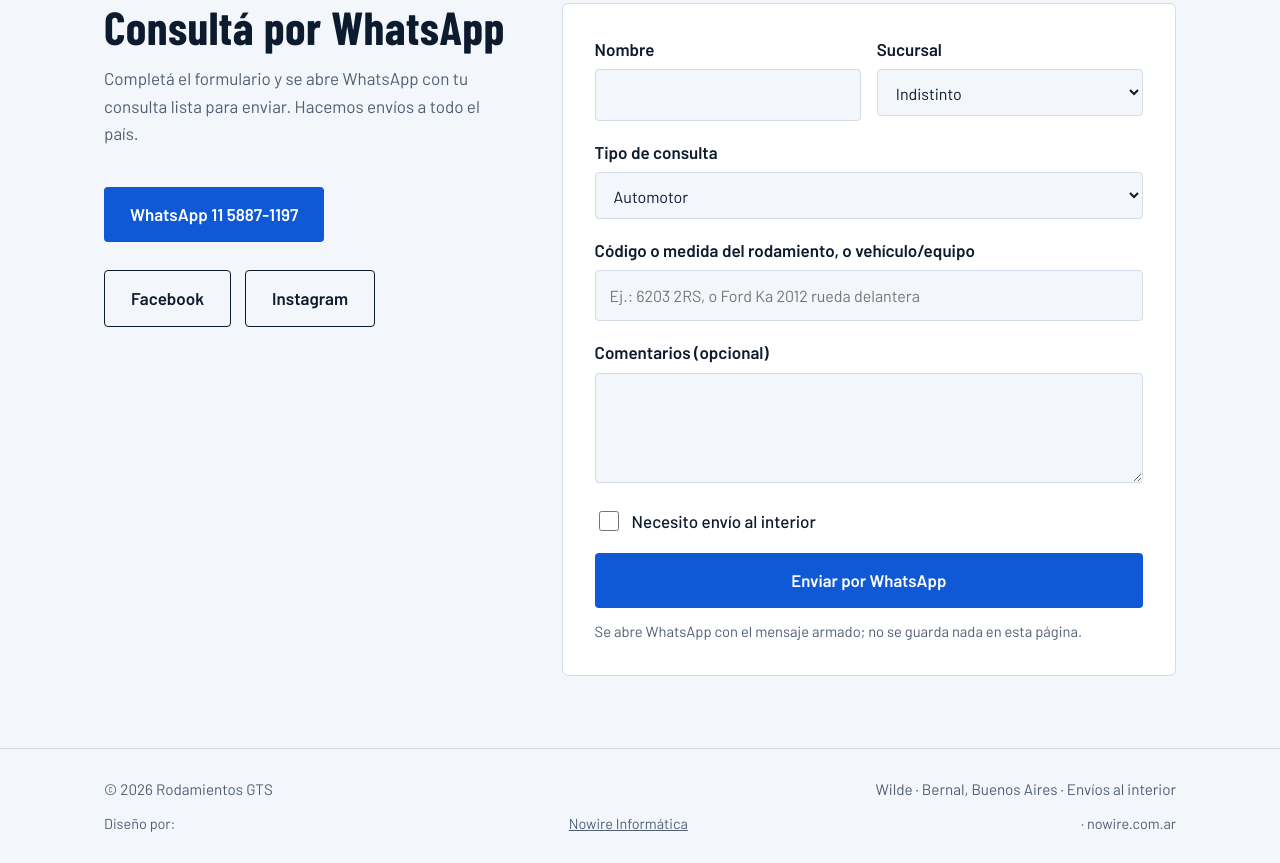
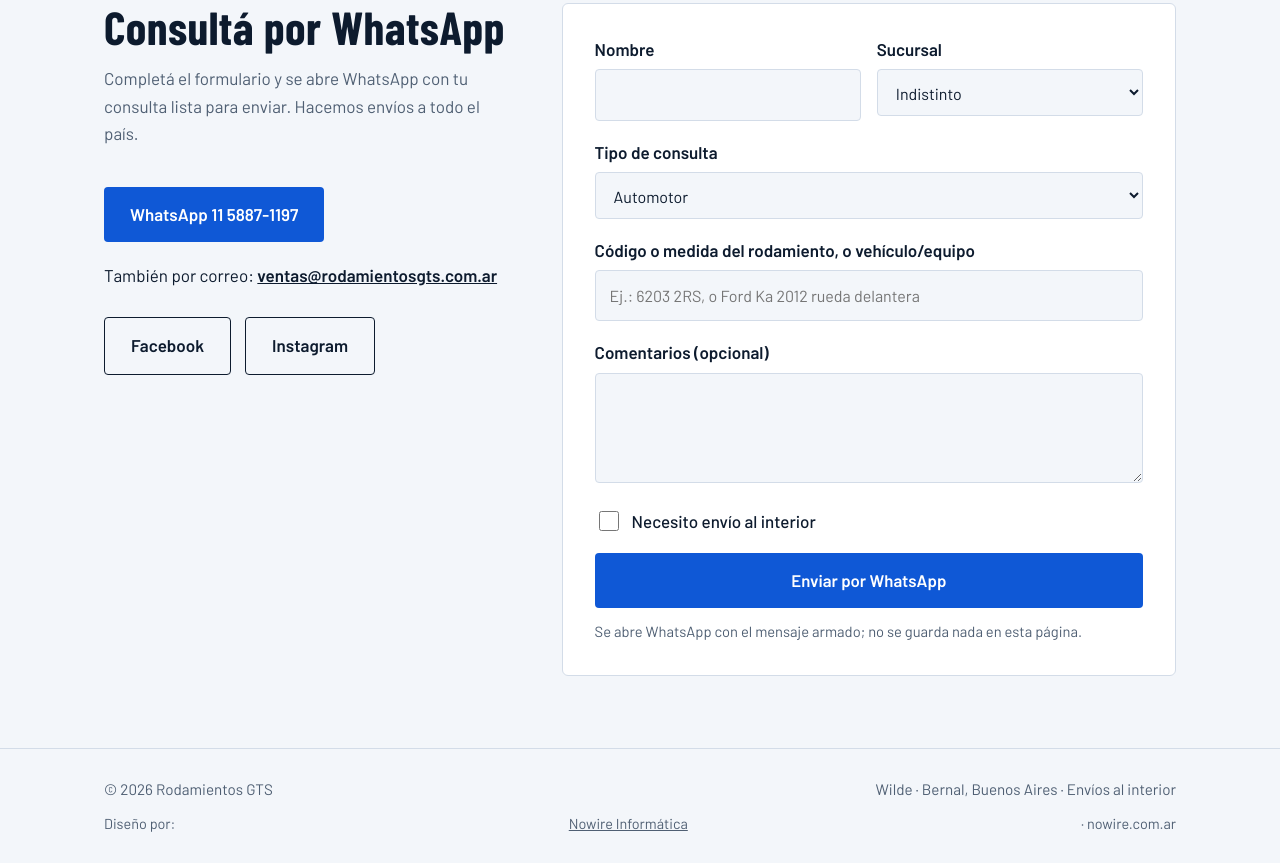
Before and after one commit to nowireinformatica/rodamientos_gts, a plain HTML site: page index.html in a window 1280 px wide. Shown: the part 3281-4144 px from the top of the page. Drawn offline with nearby package versions, Linux system fonts and the light colour scheme.

Commit message:
Add files via upload

```diff
--- a/index.html
+++ b/index.html
@@ -14,7 +14,7 @@
 <meta property="og:url" content="https://rodamientosgts.com.ar/">
 <meta property="og:image" content="https://rodamientosgts.com.ar/og.jpg">
 <meta name="twitter:card" content="summary_large_image">
-<script type="application/ld+json">{"@context": "https://schema.org", "@graph": [{"@type": "AutoPartsStore", "name": "Rodamientos GTS – Wilde", "url": "https://rodamientosgts.com.ar/", "image": "https://rodamientosgts.com.ar/og.jpg", "telephone": "+5491158871197", "address": {"@type": "PostalAddress", "streetAddress": "Fabián Onsari 1214", "addressLocality": "Wilde", "addressRegion": "Buenos Aires", "postalCode": "1875", "addressCountry": "AR"}, "sameAs": ["https://www.instagram.com/rodamientos.gts/", "https://www.facebook.com/gtsrodamientos"]}, {"@type": "AutoPartsStore", "name": "Rodamientos GTS – Bernal", "url": "https://rodamientosgts.com.ar/", "image": "https://rodamientosgts.com.ar/og.jpg", "telephone": "+5491158871197", "address": {"@type": "PostalAddress", "streetAddress": "Av. Dardo Rocha 600", "addressLocality": "Bernal Oeste", "addressRegion": "Buenos Aires", "postalCode": "1876", "addressCountry": "AR"}, "sameAs": ["https://www.instagram.com/rodamientos.gts/", "https://www.facebook.com/gtsrodamientos"]}]}</script>
+<script type="application/ld+json">{"@context": "https://schema.org", "@graph": [{"@type": "AutoPartsStore", "name": "Rodamientos GTS – Wilde", "url": "https://rodamientosgts.com.ar/", "image": "https://rodamientosgts.com.ar/og.jpg", "telephone": "+5491158871197", "email": "ventas@rodamientosgts.com.ar", "address": {"@type": "PostalAddress", "streetAddress": "Fabián Onsari 1214", "addressLocality": "Wilde", "addressRegion": "Buenos Aires", "postalCode": "1875", "addressCountry": "AR"}, "sameAs": ["https://www.instagram.com/rodamientos.gts/", "https://www.facebook.com/gtsrodamientos"]}, {"@type": "AutoPartsStore", "name": "Rodamientos GTS – Bernal", "url": "https://rodamientosgts.com.ar/", "image": "https://rodamientosgts.com.ar/og.jpg", "telephone": "+5491158871197", "email": "ventas@rodamientosgts.com.ar", "address": {"@type": "PostalAddress", "streetAddress": "Av. Dardo Rocha 600", "addressLocality": "Bernal Oeste", "addressRegion": "Buenos Aires", "postalCode": "1876", "addressCountry": "AR"}, "sameAs": ["https://www.instagram.com/rodamientos.gts/", "https://www.facebook.com/gtsrodamientos"]}]}</script>
 <link rel="preconnect" href="https://fonts.googleapis.com">
 <link href="https://fonts.googleapis.com/css2?family=Barlow+Condensed:wght@600;700&family=Barlow:wght@400;500;600&display=swap" rel="stylesheet">
 <style>
@@ -247,6 +247,7 @@ footer .wrap{display:flex;justify-content:space-between;gap:12px;flex-wrap:wrap}
         <h2>Consultá por WhatsApp</h2>
         <p class="lead">Completá el formulario y se abre WhatsApp con tu consulta lista para enviar. Hacemos envíos a todo el país.</p>
         <a class="btn" href="https://wa.me/5491158871197">WhatsApp 11 5887-1197</a>
+        <p style="margin:20px 0 0">También por correo: <a href="mailto:ventas@rodamientosgts.com.ar"><strong>ventas@rodamientosgts.com.ar</strong></a></p>
         <div class="social">
           <a class="btn ghost" href="https://www.facebook.com/gtsrodamientos">Facebook</a>
           <a class="btn ghost" href="https://www.instagram.com/rodamientos.gts/">Instagram</a>
```
